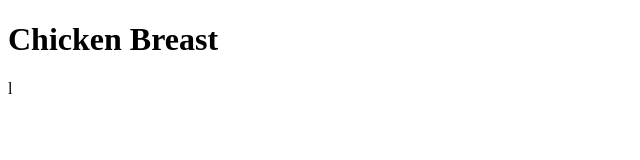
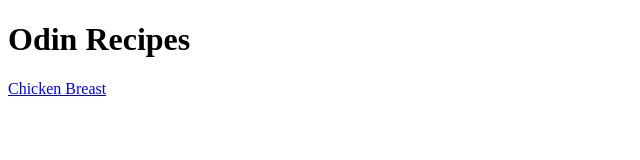
Before and after one commit to JGL09/odin-recipes, a plain HTML site: page index.html in a window 1280 px wide. Shown: the whole page, without its empty margins (0-640 px from the left). Drawn offline with Linux system fonts and the light colour scheme.

Commit message:
added a index page that will hold all links to recipes

```diff
--- a/recipes/chicken_breast.html
+++ b/index.html
@@ -3,9 +3,10 @@
 <head>
     <meta charset="UTF-8">
     <meta name="viewport" content="width=device-width, initial-scale=1.0">
-    <title>Chicken Breast</title>
+    <title>J's Chicken Recipes</title>
 </head>
 <body>
-    <h1>Chicken Breast</h1>
+   <h1>Odin Recipes</h1>
+    <a href="./recipes/chicken_breast.html">Chicken Breast</a>
 </body>
-</html>l
+</html>
```
